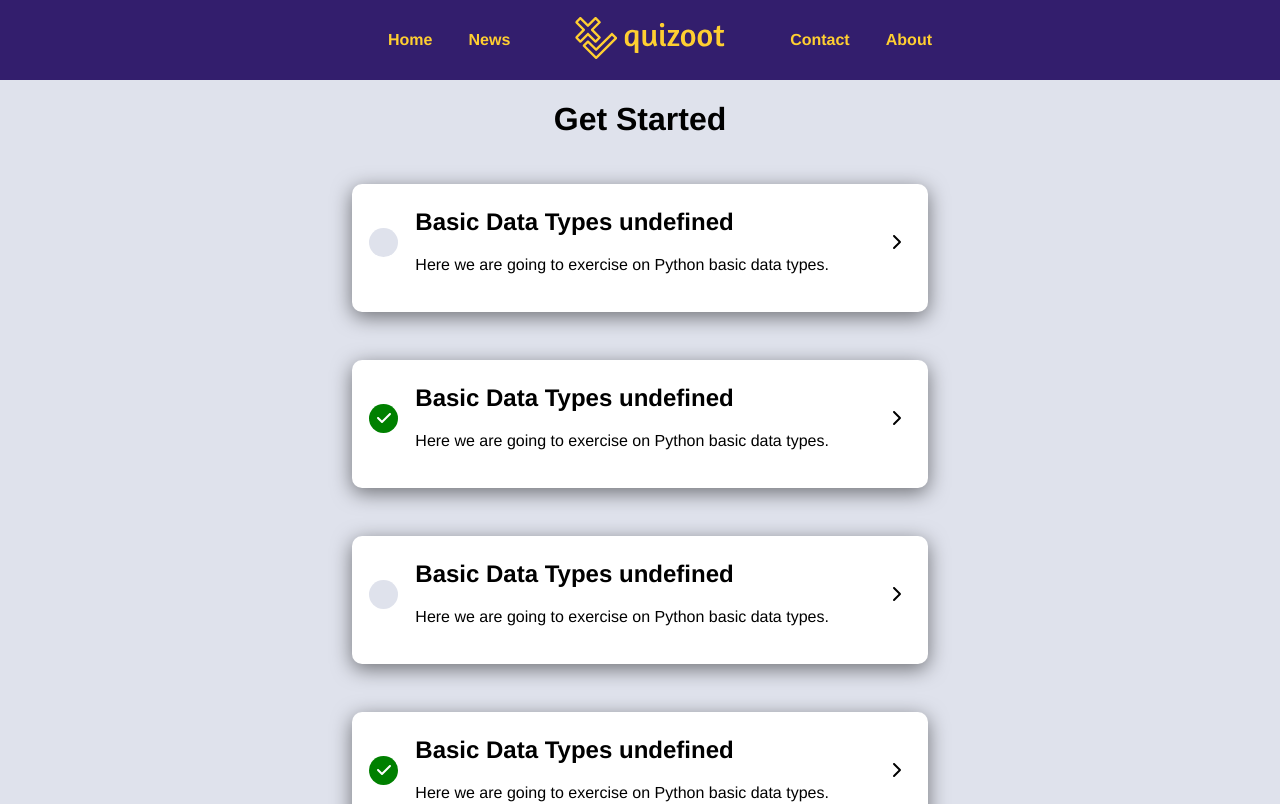
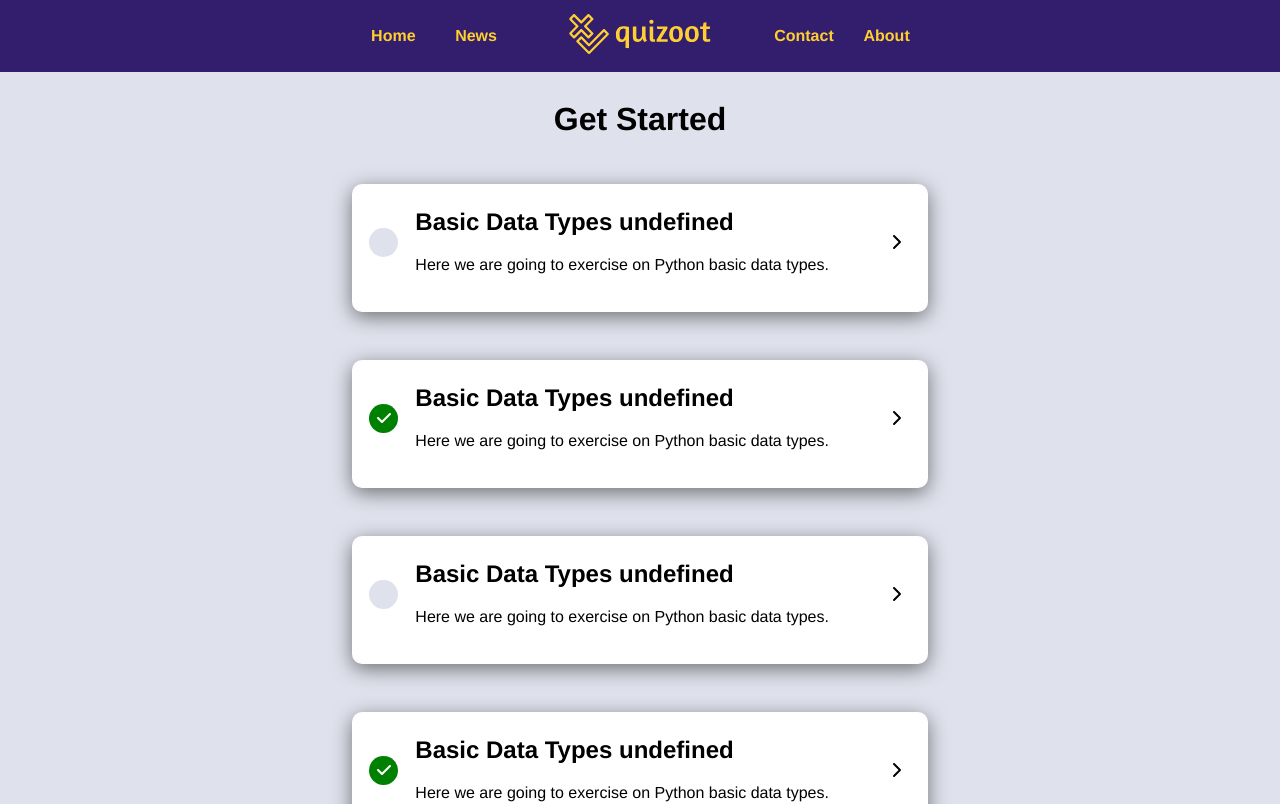
Before and after one commit to YacineSteeve/quizoot, a Vue app in the folder frontend/: page / in a window 1280 px wide. Shown: the top 804 px of the page. Built offline with nearby package versions, Linux system fonts and the light colour scheme.

Commit message:
fix(ui): center the navbar properly

```diff
--- a/frontend/src/components/Navbar.vue
+++ b/frontend/src/components/Navbar.vue
@@ -4,13 +4,13 @@
     <div>
         <div class="navbar">
             <ul class="links">
-                <li>
-                    <router-link to="/" title="Home" class="menu-item">
+                <li class="menu-item">
+                    <router-link to="/" title="Home">
                         Home
                     </router-link>
                 </li>
-                <li>
-                    <router-link to="/news" title="News" class="menu-item">
+                <li class="menu-item">
+                    <router-link to="/news" title="News">
                         News
                     </router-link>
                 </li>
@@ -19,13 +19,13 @@
                         <img src="../assets/logo-no-background.svg" alt="Quizoot Logo" />
                     </router-link>
                 </li>
-                <li>
-                    <router-link to="/contact" title="Contact" class="menu-item">
+                <li class="menu-item">
+                    <router-link to="/contact" title="Contact">
                         Contact
                     </router-link>
                 </li>
-                <li>
-                    <router-link to="/about" title="About" class="menu-item">
+                <li class="menu-item">
+                    <router-link to="/about" title="About">
                         About
                     </router-link>
                 </li>
@@ -45,37 +45,51 @@
     padding: 0;
     background-color: var(--main-blue);
     width: 100%;
-    height: 10vh;
+    height: 4.5em;
     z-index: 99;
 }
 
-.navbar img {
-    width: 150px;
-    height: auto;
-}
-
 .links {
+    display: flex;
+    align-items: center;
+    flex-shrink: 0;
+    width: 45vw;
+    min-width: 500px;
+    height: 100%;
+    margin: 0;
+    padding: 0;
     list-style-type: none;
-    display: flex;
-    width: 45%;
-    align-items: center;
-    justify-content: space-between;
 }
 
 .links li#logo {
-    margin-inline: 5%;
+    width: fit-content;
+    height: fit-content;
+    margin-inline: 4vw;
 }
 
-.links li a {
-    color: var(--text-yellow);
-    text-align: center;
-    font-weight: 600;
-    font-size: medium;
-    padding: 14px 16px;
-    text-decoration: none;
+.navbar img {
+    width: auto;
+    height: 2.5em;
 }
 
-.links li a.menu-item:hover:not(.active) {
+.links li.menu-item {
+    width: 15%;
+    height: 60%;
+}
+
+.links li.menu-item a {
+    color: var(--text-yellow);
+    display: flex;
+    align-items: center;
+    justify-content: center;
+    text-decoration: none;
+    font-weight: 600;
+    font-size: 1em;
+    width: 100%;
+    height: 100%;
+}
+
+.links li.menu-item:hover {
     background-color: var(--menu-hover-pink);
     border-radius: 5px;
 }
```
